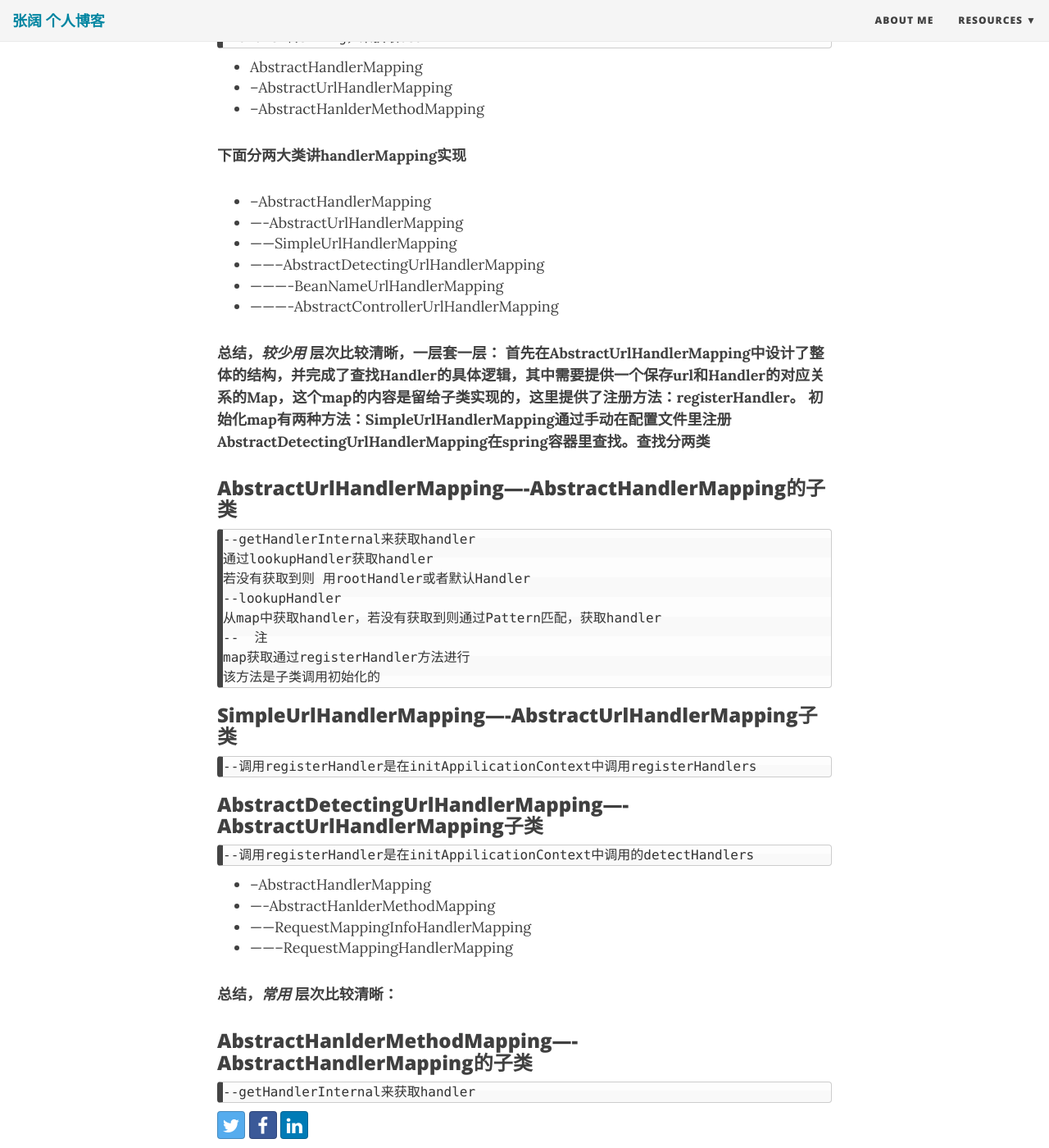
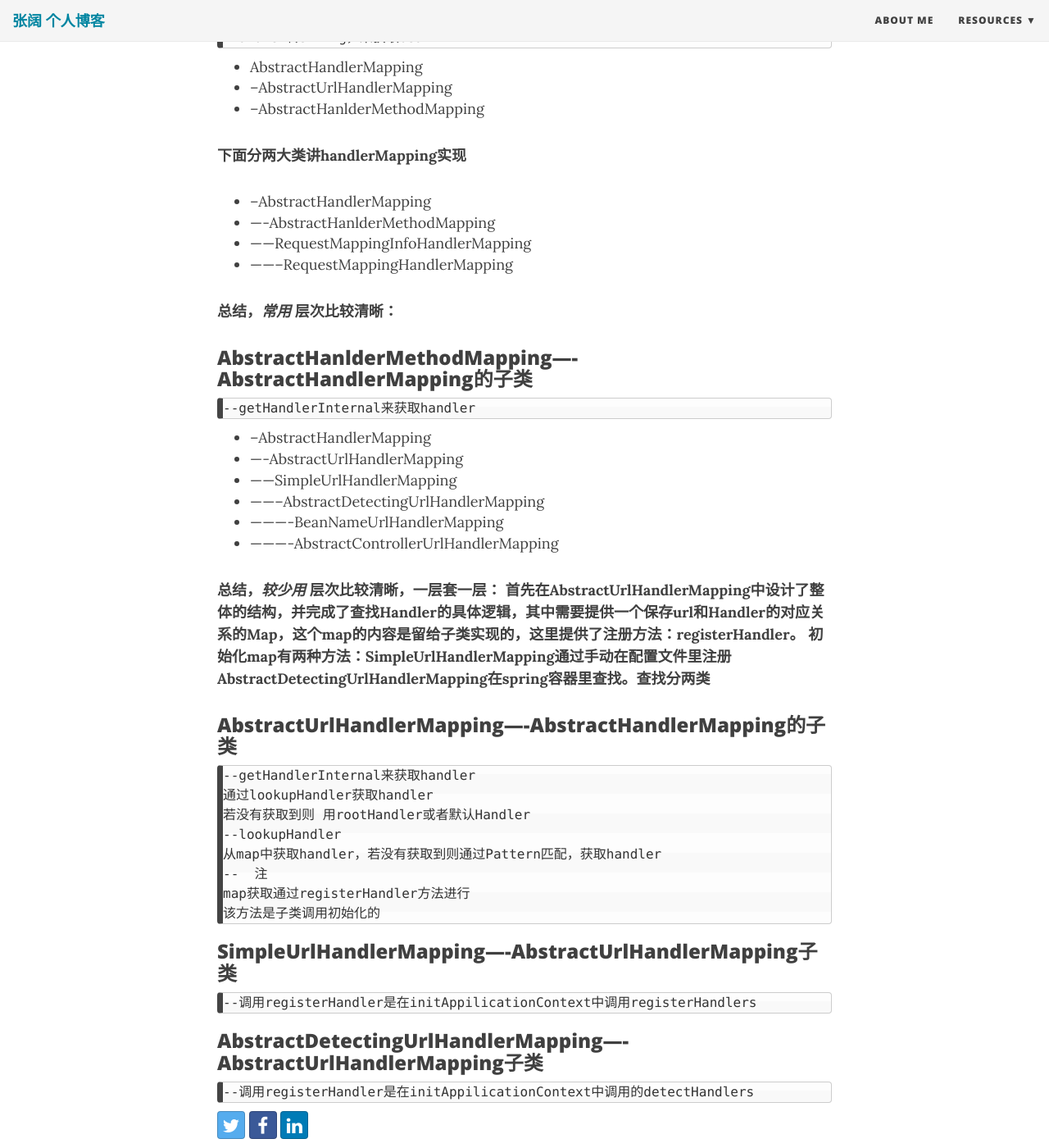
Before and after one commit to buoooou/blog.github.io, a Jekyll site: the page built from _posts/2017-08-05-spring-mvc-handlermapping.md, in a window 1280 px wide and 1400 px high, scrolled down 487 px. Shown: the whole window at 82% size. Built offline with Jekyll 4.4.1, drawn with Linux system fonts in a browser that asks for light colours; nearby versions of some CDN libraries; part of the change alters nothing that is shown.

```diff
--- a/_posts/2017-08-05-spring-mvc-handlermapping.md
+++ b/_posts/2017-08-05-spring-mvc-handlermapping.md
@@ -21,6 +21,19 @@ title: Spring MVC-HandlerMapping
 
 **下面分两大类讲handlerMapping实现**
 
+- --AbstractHandlerMapping
+- ----AbstractHanlderMethodMapping
+- ------RequestMappingInfoHandlerMapping
+- --------RequestMappingHandlerMapping
+
+**总结，_常用_
+层次比较清晰：**
+
+### AbstractHanlderMethodMapping----AbstractHandlerMapping的子类
+	--getHandlerInternal来获取handler
+
+
+
 
 - --AbstractHandlerMapping
 - ----AbstractUrlHandlerMapping
@@ -34,9 +47,6 @@ title: Spring MVC-HandlerMapping
         首先在AbstractUrlHandlerMapping中设计了整体的结构，并完成了查找Handler的具体逻辑，其中需要提供一个保存url和Handler的对应关系的Map，这个map的内容是留给子类实现的，这里提供了注册方法：registerHandler。
         初始化map有两种方法：SimpleUrlHandlerMapping通过手动在配置文件里注册
         AbstractDetectingUrlHandlerMapping在spring容器里查找。查找分两类**
-
-
-
 
 ### AbstractUrlHandlerMapping----AbstractHandlerMapping的子类
 	--getHandlerInternal来获取handler
@@ -53,15 +63,3 @@ title: Spring MVC-HandlerMapping
 
 ### AbstractDetectingUrlHandlerMapping----AbstractUrlHandlerMapping子类
 	--调用registerHandler是在initAppilicationContext中调用的detectHandlers
-
-
-- --AbstractHandlerMapping
-- ----AbstractHanlderMethodMapping
-- ------RequestMappingInfoHandlerMapping
-- --------RequestMappingHandlerMapping
-
-**总结，_常用_
-层次比较清晰：**
-
-### AbstractHanlderMethodMapping----AbstractHandlerMapping的子类
-	--getHandlerInternal来获取handler
```
